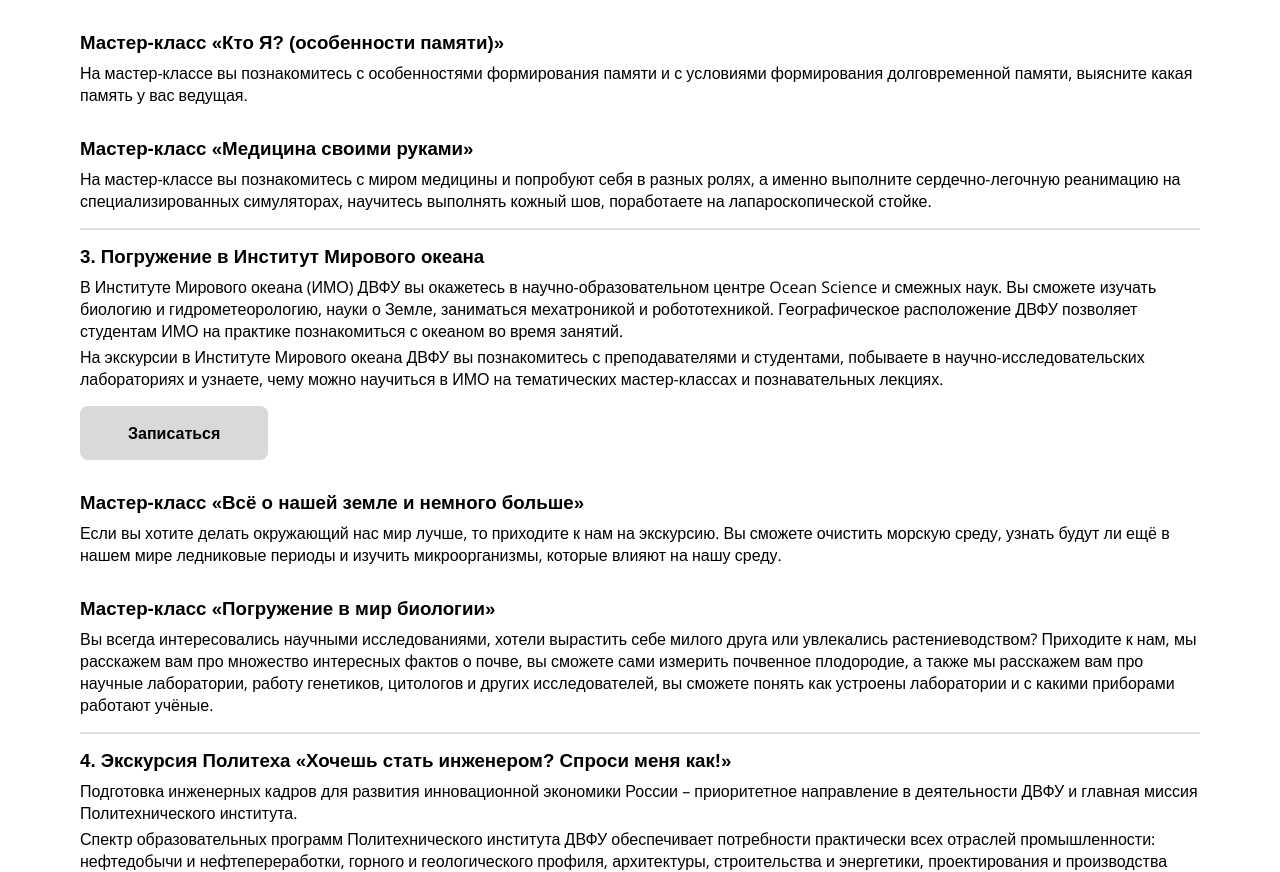
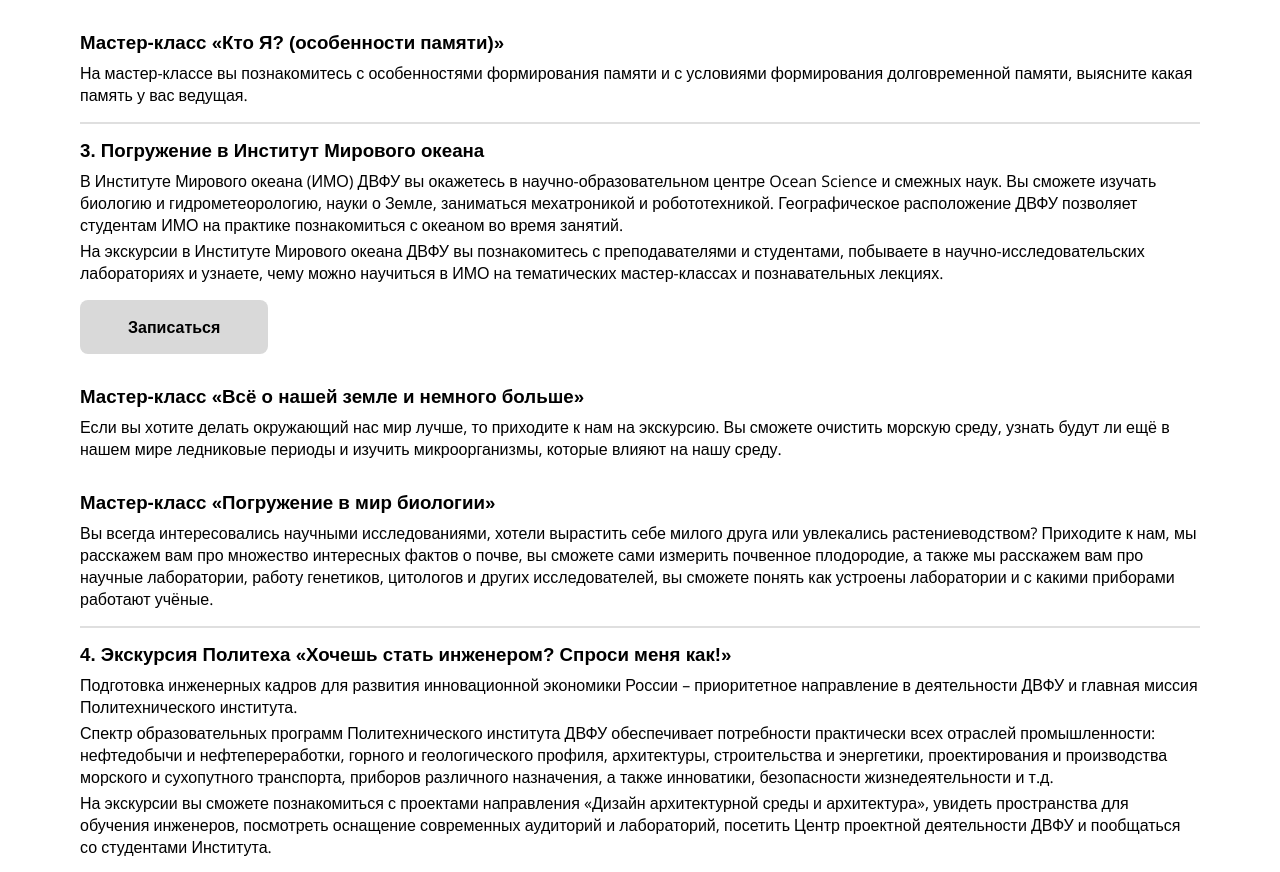
Before and after one commit to mazhugasergei/dod, a Next.js app: page /excursions in a window 1280 px wide. Shown: the part 1760-2632 px from the top of the page. Built offline with nearby package versions, Linux system fonts and the light colour scheme; a web font is replaced by a local one.

Commit message:
Update index.tsx

```diff
--- a/src/pages/excursions/index.tsx
+++ b/src/pages/excursions/index.tsx
@@ -122,11 +122,6 @@
                                         <p>На мастер-классе вы познакомитесь с особенностями формирования памяти и с
                                                 условиями формирования долговременной памяти, выясните какая память у
                                                 вас ведущая. </p>
-
-                                </div>
-                                <div className="item">
-                                        <h3>Мастер-класс «Медицина своими руками» </h3>
-                                        <p>На мастер-классе вы познакомитесь с миром медицины и попробуют себя в разных ролях, а именно выполните сердечно-легочную реанимацию на специализированных симуляторах, научитесь выполнять кожный шов, поработаете на лапароскопической стойке.</p>
 
                                 </div>
 
```
